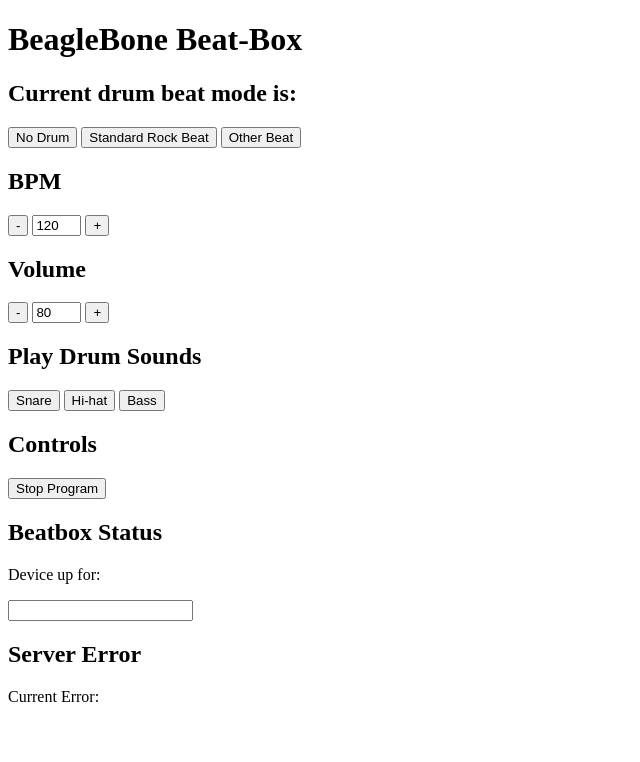
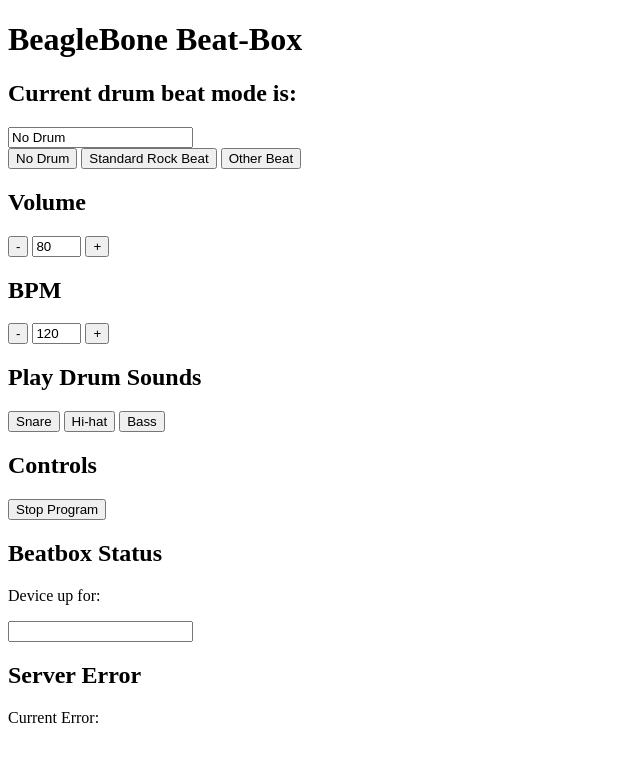
Before and after one commit to dparaiso/BeatBox, a website: page node-server/public/index.html in a window 1280 px wide. Both pictures are taken after a click on the button "No Drum". Shown: the whole page, without its empty margins (0-640 px from the left). Drawn offline with nearby package versions, Linux system fonts and the light colour scheme; no server answers.

Commit message:
correct initial values for index.html

```diff
--- a/node-server/lib/udpServer.js
+++ b/node-server/lib/udpServer.js
@@ -12,7 +12,7 @@
 
 exports.listen = (server) => {
 	io = socketio.listen(server);
-	io.set('log level', 3);
+	io.set('log level', 1);
 
 	io.sockets.on('connection', function(socket) {
 		parseMessages(socket);
--- a/node-server/public/index.html
+++ b/node-server/public/index.html
@@ -12,17 +12,11 @@
 		<div id='messages'></div>
 
         <h2>Current drum beat mode is: </h2>
+		<input id="current-mode" value="No Drum"></input>
 		<form id='beat-mode-form' >
 			<input type="button" id="btnNoDrum" value="No Drum"/>
 			<input type="button" id="btnStandardDrum" value="Standard Rock Beat"/>
 			<input type="button" id="btnOtherDrum" value="Other Beat"/>
-		</form>
-
-        <h2>BPM</h2>
-        <form id='bpm-form' >
-			<input type="button" id="btnBpmDown" value="-"/>
-            <input type="text" readonly id="bpm" value="120" size="3" name="BPM">
-			<input type="button" id="btnBpmUp" value="+"/>
 		</form>
 
 		<h2>Volume</h2>
@@ -30,6 +24,13 @@
 			<input type="button" id="btnVolDown" value="-"/>
             <input type="text" readonly id="volume" value="80" size="3" name="Volume">
 			<input type="button" id="btnVolUp" value="+"/>
+		</form>
+
+		<h2>BPM</h2>
+        <form id='bpm-form' >
+			<input type="button" id="btnBpmDown" value="-"/>
+            <input type="text" readonly id="bpm" value="120" size="3" name="BPM">
+			<input type="button" id="btnBpmUp" value="+"/>
 		</form>
 
         <h2>Play Drum Sounds </h2>
--- a/node-server/public/javascript/beatBoxUi.js
+++ b/node-server/public/javascript/beatBoxUi.js
@@ -1,17 +1,25 @@
 "use strict";
 
 var socket = io.connect();
+
 $(document).ready(() => {
+    //initial values
+    $('#current-mode').val("No Drum");
+    $('#volume').val(80);
+    $('#bpm').val(120);
+
     $('#btnNoDrum').click(() => {
         sendCommand("set_beat 0");
+        $('#current-mode').val("No Drum");
     });
     $('#btnStandardDrum').click(() => {
         sendCommand("set_beat 1");
+        $('#current-mode').val("Standard Rock Beat");
     });
     $('#btnOtherDrum').click(() => {
         sendCommand("set_beat 2");
+        $('#current-mode').val("Other Beat");
     });
-
 
     $('#btnVolUp').click(() => {
         var volume = Number($('#volume').val());
```
